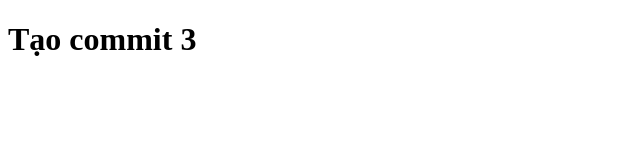
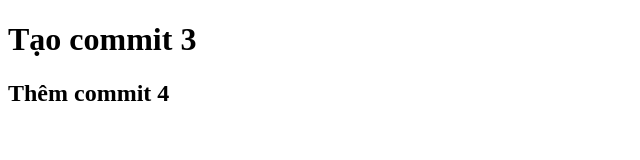
Before and after one commit to tandat8503/tool_git, a plain HTML site: page index2.html in a window 1280 px wide. Shown: the whole page, without its empty margins (0-640 px from the left). Drawn offline with Linux system fonts and the light colour scheme.

Commit message:
commit4: update index2

```diff
--- a/index2.html
+++ b/index2.html
@@ -7,5 +7,6 @@
 </head>
 <body>
     <h1>Tạo commit 3</h1>
+    <h2>Thêm commit 4</h2>
 </body>
 </html>
```
